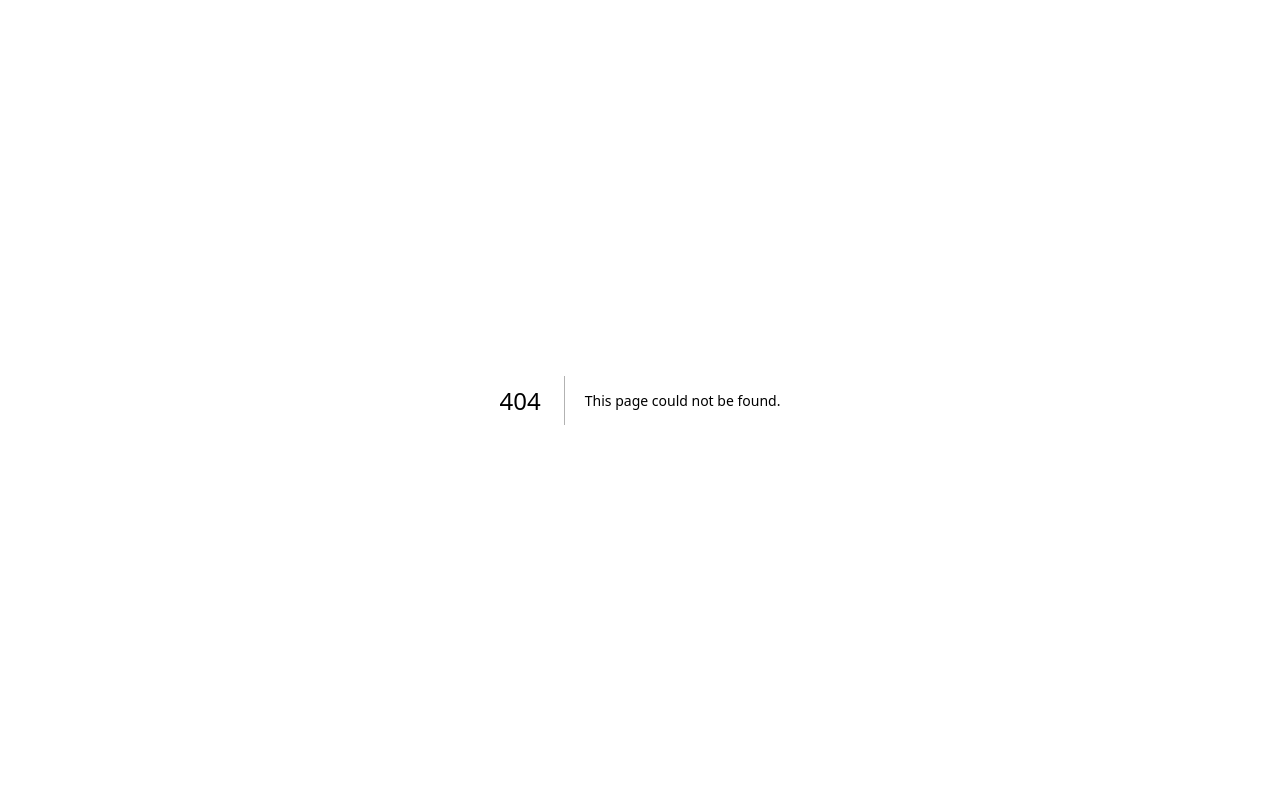
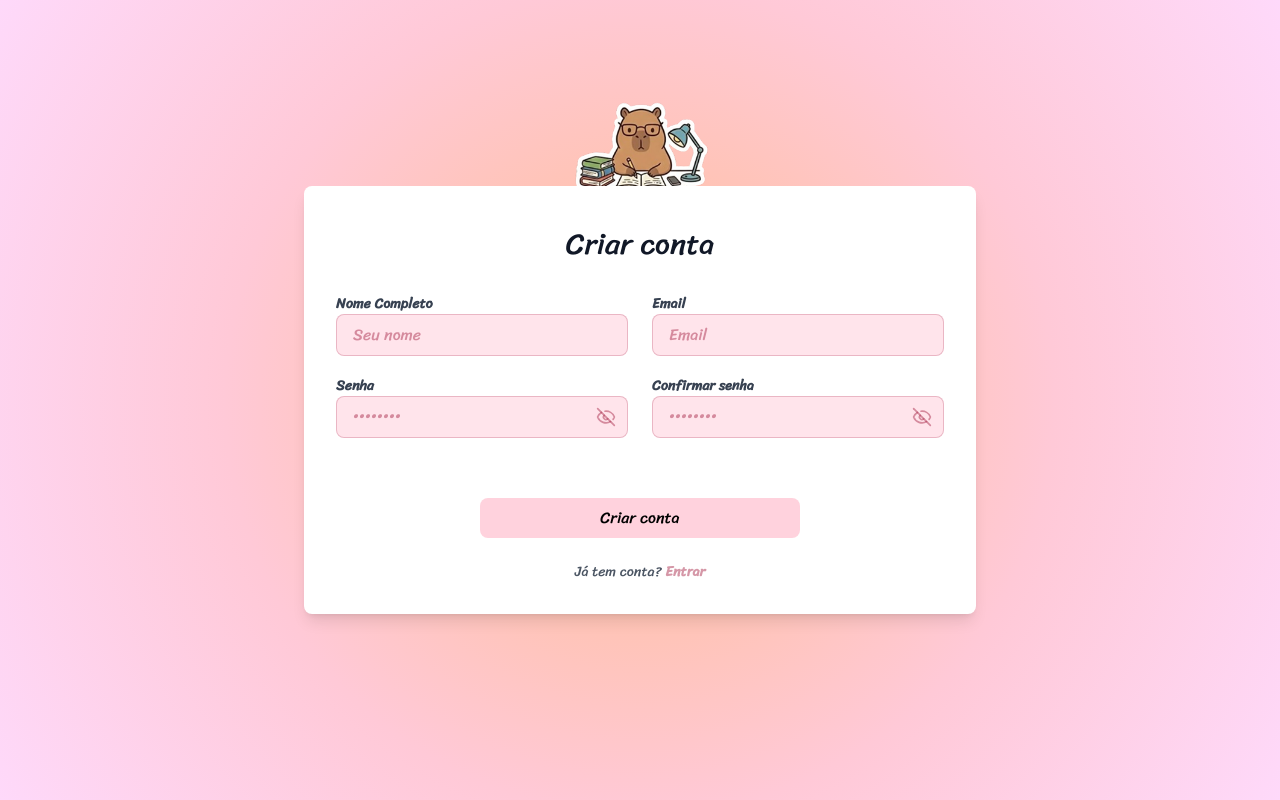
Before and after one commit to Saraingridsousa/Daylist_WebApp, a Next.js app: page /signup in a window 1280 px wide. Before the commit this address had no page. Built offline with nearby package versions, Linux system fonts and the light colour scheme.

Commit message:
parte visual do cadastro pronta

```diff
--- a/app/login/page.tsx
+++ b/app/login/page.tsx
@@ -1,10 +1,10 @@
 'use client';
 
 import { useState, FormEvent } from 'react';
-import Image from 'next/image';
 import Link from 'next/link';
 import { useRouter } from 'next/navigation';
 import { Eye, EyeOff } from 'lucide-react';
+import AuthShell from '../../components/auth/AuthShell';
 
 
 export default function LoginPage() {
@@ -35,36 +35,25 @@ export default function LoginPage() {
   };
 
   return (
-    <div className="bg-[radial-gradient(circle,#FFC0A1_13%,#FFC9D7_55%,#FED9FA_100%)] min-h-screen flex items-center justify-center p-4">
-      <div className="relative w-full max-w-md flex justify-center">
-        {/* Imagem atrás do card */}
-        <Image
-          alt="Daylist Logo"
-          src="/assets/capLogin.png"
-          width={150}
-          height={150}
-          className="absolute -top-28 left-1/2 -translate-x-1/2 z-0"
-        />
-        <div className="relative z-10 bg-white rounded-lg shadow-lg p-8 pt-10 w-full">
-          {/* Header */}
-          <div className="text-center mb-8">
-            <h1 className="text-3xl text-gray-900 mb-2">
-              Login
-            </h1>
-          </div>
-
-          {/* Mensagem de erro */}
-          {error && (
-            <div className="mb-4 p-3 bg-red-50 border border-red-200 rounded-md">
-              <p className="text-red-700 text-sm">{error}</p>
-            </div>
+    <AuthShell
+      title="Login"
+      imageSrc='/assets/capLogin.png'
+      error={error}
+      footer={(
+        <p className="text-center text-gray-600 text-sm">
+          Não tem conta?{' '}
+          <Link href="/signup" className="text-[#AB2F5080] hover:text-[#AB2F50D4] font-semibold">
+            Inscreva-se
+          </Link>
+        </p>
       )}
-
+      classname="max-w-md w-full"
+    >
       {/* Formulário do login */}
       <form onSubmit={handleSubmit} className="space-y-5">
         {/* Input de email */}
         <div>
-              <label htmlFor="email" className="block text-sm font-medium text-gray-700">
+          <label htmlFor="email" className="block text-sm font-bold text-gray-700">
             Email
           </label>
           <input
@@ -80,8 +69,8 @@ export default function LoginPage() {
         </div>
 
         {/* Input de senha */}
-            <div>
-              <label htmlFor="password" className="block text-sm font-medium text-gray-700">
+        <div className='pt-3'>
+          <label htmlFor="password" className="block text-sm font-bold text-gray-700">
             Senha
           </label>
           <div className="relative">
@@ -108,6 +97,7 @@ export default function LoginPage() {
 
 
         {/* Botao de entrar */}
+        <div className='flex justify-center mx-20 pt-10'>
           <button
             type="submit"
             disabled={loading}
@@ -115,17 +105,8 @@ export default function LoginPage() {
           >
             {loading ? 'Entrando...' : 'Entrar'}
           </button>
+        </div>
       </form>
-
-          {/* Fazer conta */}
-          <p className="text-center text-gray-600 text-sm mt-6">
-            Não tem conta?{' '}
-            <Link href="/signup" className="text-[#AB2F5080] hover:text-[#AB2F50D4] font-semibold">
-              Inscreva-se
-            </Link>
-          </p>
-        </div>
-      </div>
-    </div>
+    </AuthShell>
   );
 }
--- a/app/page.tsx
+++ b/app/page.tsx
@@ -1,6 +1,6 @@
 export default function Home() {
   return (
-    <main className="flex min-h-screen flex-col items-center justify-center p-24">
+    <main className="bg-[radial-gradient(circle,#FFC0A1_13%,#FFC9D7_55%,#FED9FA_100%)] flex min-h-screen flex-col items-center justify-center p-24">
       <div className="z-10 max-w-5xl w-full items-center justify-center font-mono text-sm">
         <h1 className="text-4xl font-bold text-center mb-4">
           Bem-vindo ao Daylist WebApp
--- /dev/null
+++ b/app/signup/page.tsx
@@ -0,0 +1,163 @@
+'use client';
+
+import { useState, FormEvent } from 'react';
+import Link from 'next/link';
+import { useRouter } from 'next/navigation';
+import { Eye, EyeOff } from 'lucide-react';
+import AuthShell from '../../components/auth/AuthShell';
+
+export default function SignupPage() {
+  const router = useRouter();
+  const [name, setName] = useState('');
+  const [email, setEmail] = useState('');
+  const [password, setPassword] = useState('');
+  const [confirmPassword, setConfirmPassword] = useState('');
+  const [showPassword, setShowPassword] = useState(false);
+  const [showConfirmPassword, setShowConfirmPassword] = useState(false);
+  const [loading, setLoading] = useState(false);
+  const [error, setError] = useState('');
+
+  const handleSubmit = async (e: FormEvent<HTMLFormElement>) => {
+    e.preventDefault();
+    setError('');
+
+    if (password !== confirmPassword) {
+      setError('As senhas não coincidem.');
+      return;
+    }
+
+    setLoading(true);
+
+    try {
+      await new Promise(resolve => setTimeout(resolve, 1000));
+      router.push('/login');
+    } catch (err) {
+      setError('Erro ao criar conta. Tente novamente.');
+      console.error('Signup error:', err);
+    } finally {
+      setLoading(false);
+    }
+  };
+
+  return (
+    <AuthShell
+      title="Criar conta"
+      imageSrc='/assets/capSignup.png'
+      error={error}
+      footer={(
+        <p className="text-center text-gray-600 text-sm">
+          Já tem conta?{' '}
+          <Link href="/login" className="text-[#AB2F5080] hover:text-[#AB2F50D4] font-semibold">
+            Entrar
+          </Link>
+        </p>
+      )}
+      classname="max-w-2xl w-full"
+    >
+      <form onSubmit={handleSubmit} className="space-y-5 w-full">
+        {/* Input de Nome e email */}
+        <div className='flex flex-row w-full gap-6'>
+            {/* Nome*/}
+            <div className='w-full'>
+                <label htmlFor="name" className="block text-sm font-bold text-gray-700">
+                    Nome Completo
+                </label>
+                <input
+                    id="name"
+                    type="text"
+                    value={name}
+                    onChange={(e) => setName(e.target.value)}
+                    placeholder="Seu nome"
+                    required
+                    className="w-full bg-[#FFC9D780] px-4 py-2 border border-[#AB2F5040] rounded-lg focus:outline-none focus:ring-2 focus:ring-[#AB2F5080] focus:border-transparent transition placeholder-[#AB2F5080] text-[#AB2F50BF]"
+                    disabled={loading}
+                />
+            </div>
+            {/* Email */}
+            <div className='w-full'>
+                <label htmlFor="email" className="block text-sm font-bold text-gray-700">
+                    Email
+                </label>
+                <input
+                    id="email"
+                    type="email"
+                    value={email}
+                    onChange={(e) => setEmail(e.target.value)}
+                    placeholder="Email"
+                    required
+                    className="w-full bg-[#FFC9D780] px-4 py-2 border border-[#AB2F5040] rounded-lg focus:outline-none focus:ring-2 focus:ring-[#AB2F5080] focus:border-transparent transition placeholder-[#AB2F5080] text-[#AB2F50BF]"
+                    disabled={loading}
+                />
+            </div>
+        </div>
+
+        {/* Input de senha */}
+        <div className='flex flex-row w-full gap-6'>
+            {/* Senha */}
+            <div className='w-full'>
+                <label htmlFor="password" className="block text-sm font-bold text-gray-700">
+                    Senha
+                </label>
+                <div className="relative">
+                    <input
+                    id="password"
+                    type={showPassword ? 'text' : 'password'}
+                    value={password}
+                    onChange={(e) => setPassword(e.target.value)}
+                    placeholder="••••••••"
+                    required
+                    className="w-full bg-[#FFC9D780] px-4 py-2 border border-[#AB2F5040] rounded-lg focus:outline-none focus:ring-2 focus:ring-[#AB2F5080] focus:border-transparent transition placeholder-[#AB2F5080] text-[#AB2F50BF]"
+                    disabled={loading}
+                    />
+                    <button
+                    type="button"
+                    onClick={() => setShowPassword(!showPassword)}
+                    className="absolute right-3 top-1/2 -translate-y-1/2 text-gray-500 hover:text-gray-700"
+                    disabled={loading}
+                    >
+                    {showPassword ? <Eye className='w-5 text-[#AB2F5080]'/> : <EyeOff className='w-5 text-[#AB2F5080]' />}
+                    </button>
+                </div>
+            </div>
+            {/* Confirmar Senha */}
+            <div className='w-full'>
+                <label htmlFor="confirm-password" className="block text-sm font-bold text-gray-700">
+                    Confirmar senha
+                </label>
+                <div className="relative">
+                    <input
+                    id="confirm-password"
+                    type={showConfirmPassword ? 'text' : 'password'}
+                    value={confirmPassword}
+                    onChange={(e) => setConfirmPassword(e.target.value)}
+                    placeholder="••••••••"
+                    required
+                    className="w-full bg-[#FFC9D780] px-4 py-2 border border-[#AB2F5040] rounded-lg focus:outline-none focus:ring-2 focus:ring-[#AB2F5080] focus:border-transparent transition placeholder-[#AB2F5080] text-[#AB2F50BF]"
+                    disabled={loading}
+                    />
+                    <button
+                    type="button"
+                    onClick={() => setShowConfirmPassword(!showConfirmPassword)}
+                    className="absolute right-3 top-1/2 -translate-y-1/2 text-gray-500 hover:text-gray-700"
+                    disabled={loading}
+                    >
+                    {showConfirmPassword ? <Eye className='w-5 text-[#AB2F5080]'/> : <EyeOff className='w-5 text-[#AB2F5080]' />}
+                    </button>
+                </div>
+            </div>
+        </div>
+
+        {/* Botao de criar conta */}
+        <div className='flex justify-center mx-20 pt-10'>
+            <button
+            type="submit"
+            disabled={loading}
+            className=" w-full max-w-xs bg-[#FFC9D7D4] hover:bg-[#AB2F5080] disabled:bg-[#AB2F5040] text-black py-2 px-4 rounded-lg transition duration-200"
+            >
+            {loading ? 'Criando conta...' : 'Criar conta'}
+            </button>
+        </div>
+      </form>
+    </AuthShell>
+  );
+}
--- /dev/null
+++ b/components/auth/AuthShell.tsx
@@ -0,0 +1,55 @@
+'use client';
+
+import Image from 'next/image';
+import { ReactNode } from 'react';
+
+type AuthShellProps = {
+  title: string;
+  children: ReactNode;
+  error?: string;
+  footer?: ReactNode;
+  imageSrc?: string;
+  imageAlt?: string;
+  classname?: string;
+};
+
+export default function AuthShell({
+  title,
+  children,
+  error,
+  footer,
+  imageSrc = '',
+  imageAlt = 'Daylist Logo',
+  classname = '',
+}: AuthShellProps) {
+  return (
+    <div className="bg-[radial-gradient(circle,#FFC0A1_13%,#FFC9D7_55%,#FED9FA_100%)] min-h-screen flex items-center justify-center p-4">
+      <div className={`relative min-w-screen flex justify-center ${classname}`}>
+        {imageSrc && (
+          <Image
+            alt={imageAlt}
+            src={imageSrc}
+            width={150}
+            height={150}
+            className="absolute -top-24 left-1/2 -translate-x-1/2 z-0"
+          />
+        )}
+        <div className="relative z-10 bg-white h-full rounded-lg shadow-lg p-8 pt-10 w-full">
+          <div className="text-center mb-8">
+            <h1 className="text-3xl text-gray-900 mb-2">{title}</h1>
+          </div>
+
+          {error && (
+            <div className="mb-4 p-3 bg-red-50 border border-red-200 rounded-md">
+              <p className="text-red-700 text-sm">{error}</p>
+            </div>
+          )}
+
+          {children}
+
+          {footer && <div className="mt-6">{footer}</div>}
+        </div>
+      </div>
+    </div>
+  );
+}
```
Also changed, not shown: public/assets/capSignUp.png (added). Lines whose indentation alone changed are shown as unchanged.
